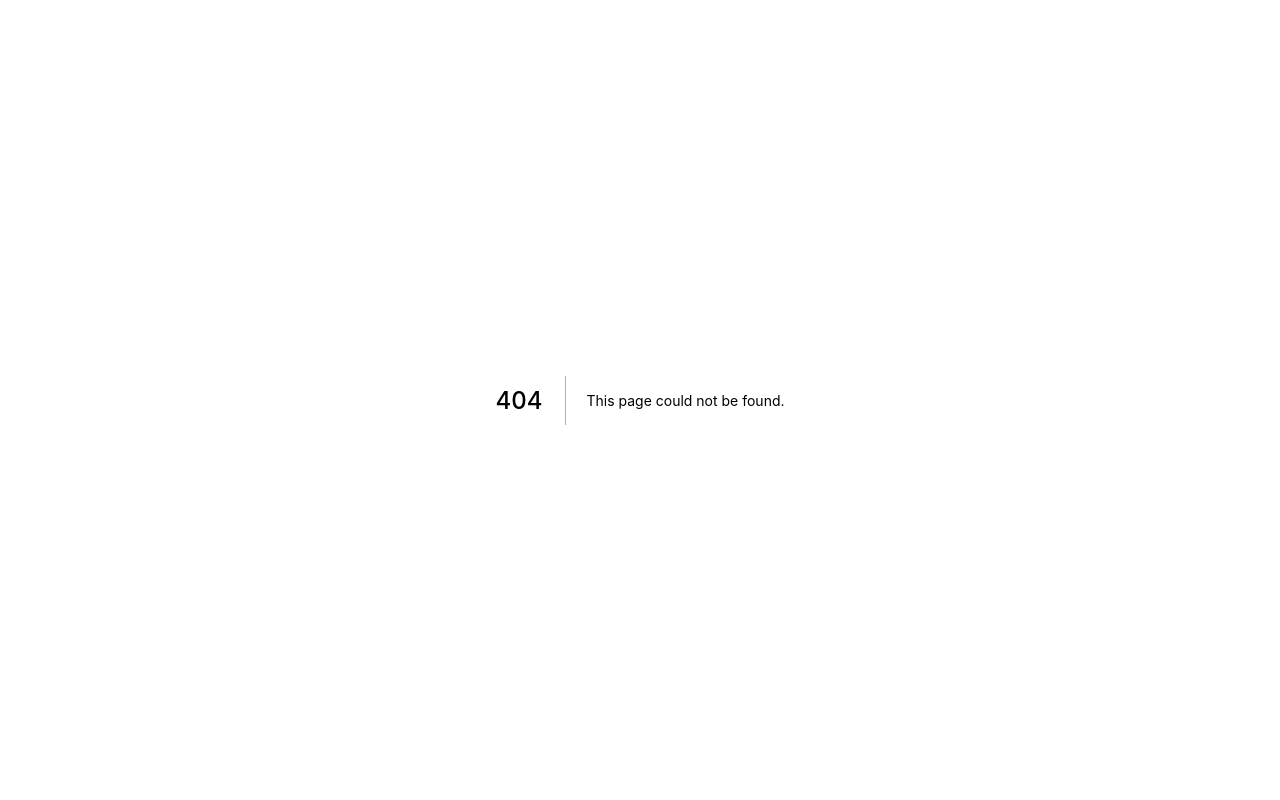
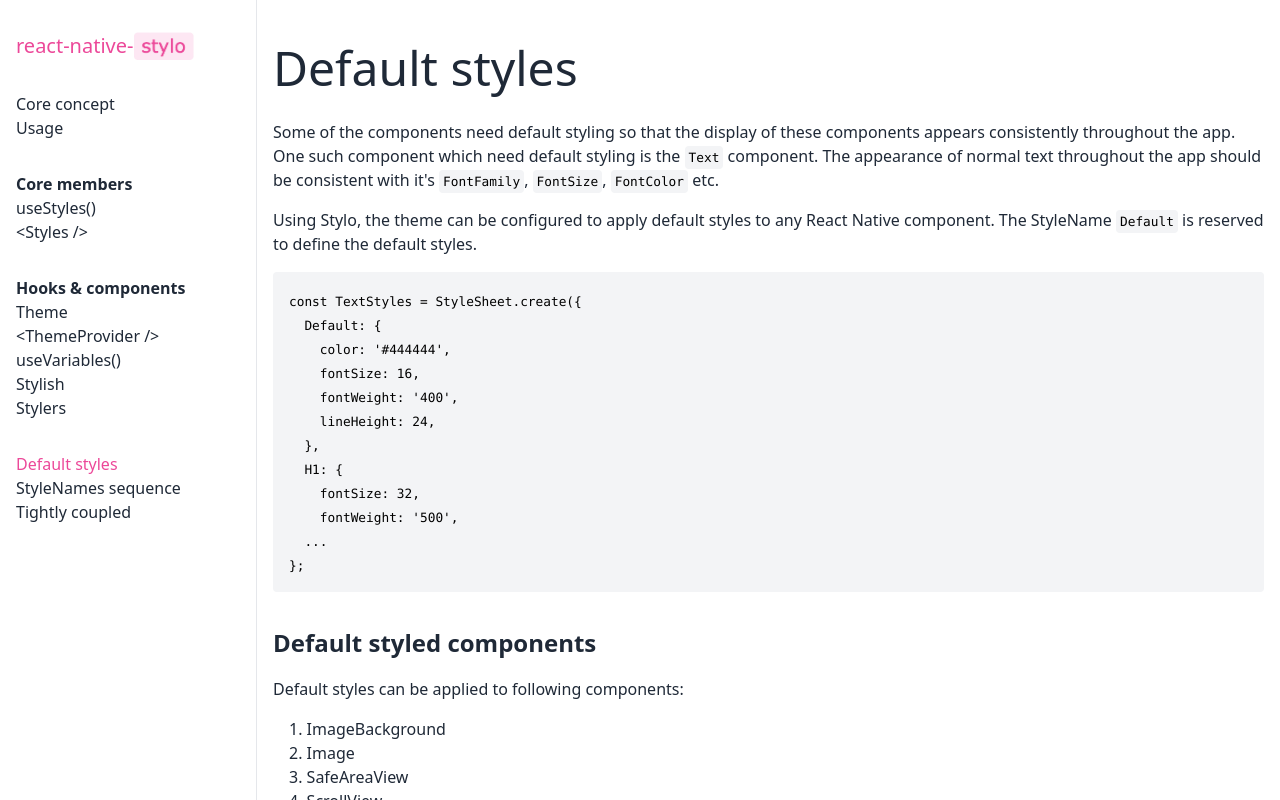
Before and after one commit to vivekmunde/react-native-stylo-documentation, a Next.js app: page /default-styles in a window 1280 px wide. Before the commit this address had no page. Shown: the top 800 px of the page. Built offline with nearby package versions, Linux system fonts and the light colour scheme.

Commit message:
default styles, style names sequence

```diff
--- a/components/layout.tsx
+++ b/components/layout.tsx
@@ -112,6 +112,12 @@ const Layout: React.FC<{ children: React.ReactNode }> = ({ children }) => {
               </li>
               <li>
                 <ul className="mb-8">
+                  <NavLink href="/default-styles">
+                    Default styles
+                  </NavLink>
+                  <NavLink href="/style-names-sequence">
+                    StyleNames sequence
+                  </NavLink>
                   <NavLink href="/tight-coupling">
                     Tightly coupled
                   </NavLink>
--- /dev/null
+++ b/pages/default-styles.tsx
@@ -0,0 +1,63 @@
+import Head from 'next/head';
+import React from 'react';
+
+import ArticleHeading from '../components/article-heading';
+import CodeSnippet from '../components/code-snippet';
+import InlineCode from '../components/inline-code';
+import Layout from '../components/layout';
+import Paragraph from '../components/paragraph';
+import SectionHeading from '../components/section-heading';
+
+const defaultStyledComponents = ['ImageBackground', 'Image', 'SafeAreaView', 'ScrollView', 'TextInput', 'Text', 'Pressable', 'TouchableHighlight', 'TouchableOpacity', 'View'];
+
+const DefaultStyles: React.FC = () => (
+  <Layout>
+    <Head>
+      <title>Default styles | React Native Stylo</title>
+    </Head>
+    <article>
+      <ArticleHeading>Default styles</ArticleHeading>
+      <Paragraph>
+        Some of the components need default styling so that the display of these components appears consistently throughout the app.
+        One such component which need default styling is the <InlineCode>Text</InlineCode> component.
+        The appearance of normal text throughout the app should be consistent with {`it's`} <InlineCode>FontFamily</InlineCode>, <InlineCode>FontSize</InlineCode>, <InlineCode>FontColor</InlineCode> etc.
+      </Paragraph>
+      <Paragraph>
+        Using Stylo, the theme can be configured to apply default styles to any React Native component.
+        The StyleName <InlineCode>Default</InlineCode> is reserved to define the default styles.
+      </Paragraph>
+      <CodeSnippet>
+        {`const TextStyles = StyleSheet.create({
+  Default: {
+    color: '#444444',
+    fontSize: 16,
+    fontWeight: '400',
+    lineHeight: 24,
+  },
+  H1: {
+    fontSize: 32,
+    fontWeight: '500',
+  ...
+};`}
+      </CodeSnippet>
+
+      <section className="no-vertical-margin-collapse">
+        <SectionHeading id="default-styled-components" level={4}>
+          Default styled components
+        </SectionHeading>
+        <Paragraph>
+          Default styles can be applied to following components:
+        </Paragraph>
+        <ul className="m-4">
+          {defaultStyledComponents.map((it, index) => (
+            <li key={it}>
+              {index + 1}. {it}
+            </li>
+          ))}
+        </ul>
+      </section>
+    </article>
+  </Layout>
+);
+
+export default DefaultStyles;
--- /dev/null
+++ b/pages/style-names-sequence.tsx
@@ -0,0 +1,61 @@
+import Head from 'next/head';
+import Link from 'next/link';
+import React from 'react';
+
+import ArticleHeading from '../components/article-heading';
+import CodeSnippet from '../components/code-snippet';
+import InlineCode from '../components/inline-code';
+import Layout from '../components/layout';
+import Paragraph from '../components/paragraph';
+import SectionHeading from '../components/section-heading';
+
+const defaultStyledComponents = ['ImageBackground', 'Image', 'SafeAreaView', 'ScrollView', 'TextInput', 'Text', 'Pressable', 'TouchableHighlight', 'TouchableOpacity', 'View'];
+
+const StyleNamesSequence: React.FC = () => (
+  <Layout>
+    <Head>
+      <title>StyleNames sequence | React Native Stylo</title>
+    </Head>
+    <article>
+      <ArticleHeading>StyleNames sequence</ArticleHeading>
+      <Paragraph>
+        The sequence of the <InlineCode>StyleNames</InlineCode> applied to the <Link href="/stylish">Stylish</Link> components &amp; <Link href="/stylers">Styler</Link> hooks does matter.
+        Similar to the React {`Native's`} <InlineCode>StyleSheet.create()</InlineCode> API, the later styles of styleNames override the styles of previous styleNames.
+      </Paragraph>
+      <Paragraph>
+        As shown below, the syle applied by <InlineCode>{`'Padding.Left.Large'`}</InlineCode> will override the left padding applied by the <InlineCode>Padding</InlineCode> to the View component.
+      </Paragraph>
+      <CodeSnippet>
+        {`import { View } from 'react-native-stylo';
+import { TViewStyle } from '../themes/types';
+
+const ComponentA = () => (
+  <View<TViewStyle> styleNames={['Padding', 'Padding.Left.Large', 'Border.Radius', 'BackgroundColor.Primary']}>
+    {...}
+  </View>
+);`}
+      </CodeSnippet>
+      <CodeSnippet>
+        {`import { View } from 'react-native';
+import { useViewStyles } from 'react-native-stylo';
+import { TViewStyle } from '../themes/types';
+
+const ComponentA = () => {
+  const styles = useRef(
+    StyleSheet.create({
+      viewStyle: useViewStyles<TViewStyle>(['Padding', 'Padding.Left.Large', 'Border.Radius', 'BackgroundColor.Primary']),
+    })
+  ).current;
+
+  return (
+    <View<TViewStyle> style={styles.viewStyle}>
+      {...}
+    </View>
+  );
+};`}
+      </CodeSnippet>
+    </article>
+  </Layout>
+);
+
+export default StyleNamesSequence;
--- a/pages/stylers.tsx
+++ b/pages/stylers.tsx
@@ -12,7 +12,7 @@ import Paragraph from '../components/paragraph';
 import RequiredTag from '../components/required-tag';
 import SectionHeading from '../components/section-heading';
 
-const CoreConcept: React.FC = () => (
+const Stylers: React.FC = () => (
   <Layout>
     <Head>
       <title>Stylers | React Native Stylo</title>
@@ -412,4 +412,4 @@ const ComponentA = () => {
   </Layout>
 );
 
-export default CoreConcept;
+export default Stylers;
--- a/pages/styles.tsx
+++ b/pages/styles.tsx
@@ -12,7 +12,7 @@ import Paragraph from '../components/paragraph';
 import RequiredTag from '../components/required-tag';
 import SectionHeading from '../components/section-heading';
 
-const CoreConcept: React.FC = () => (
+const Styles: React.FC = () => (
   <Layout>
     <Head>
       <title>{`<Styles />`} | React Native Stylo</title>
@@ -127,4 +127,4 @@ export default Title;`}
   </Layout>
 );
 
-export default CoreConcept;
+export default Styles;
--- a/pages/stylish.tsx
+++ b/pages/stylish.tsx
@@ -12,7 +12,7 @@ import OptionalTag from '../components/optional-tag';
 import Paragraph from '../components/paragraph';
 import SectionHeading from '../components/section-heading';
 
-const CoreConcept: React.FC = () => (
+const Stylish: React.FC = () => (
   <Layout>
     <Head>
       <title>Stylish | React Native Stylo</title>
@@ -386,4 +386,4 @@ const ComponentA = () => {
   </Layout>
 );
 
-export default CoreConcept;
+export default Stylish;
--- a/pages/theme-provider.tsx
+++ b/pages/theme-provider.tsx
@@ -11,7 +11,7 @@ import Paragraph from '../components/paragraph';
 import RequiredTag from '../components/required-tag';
 import SectionHeading from '../components/section-heading';
 
-const CoreConcept: React.FC = () => (
+const ThemeProvider: React.FC = () => (
   <Layout>
     <Head>
       <title>{`<ThemeProvider />`} | React Native Stylo</title>
@@ -65,4 +65,4 @@ const App = () => (
   </Layout>
 );
 
-export default CoreConcept;
+export default ThemeProvider;
--- a/pages/theme.tsx
+++ b/pages/theme.tsx
@@ -79,7 +79,7 @@ const TextInputStyles = StyleSheet.create({
         </SectionHeading>
         <Paragraph>
           <InlineCode>Default</InlineCode> is a reserved StyleName.
-          {`It's`} used for the core React Native components like Text, View, TextInput, Image etc.
+          {` It's`} used for the core React Native components like Text, View, TextInput, Image etc.
           Stylo applies the styles defined under <InlineCode>Default</InlineCode> StyleName as a default style to the components.
         </Paragraph>
         <Paragraph>
--- a/pages/tight-coupling.tsx
+++ b/pages/tight-coupling.tsx
@@ -8,7 +8,7 @@ import Layout from '../components/layout';
 import Paragraph from '../components/paragraph';
 import SectionHeading from '../components/section-heading';
 
-const CoreConcept: React.FC = () => (
+const TightCoupling: React.FC = () => (
   <Layout>
     <Head>
       <title>Tightly coupled | React Native Stylo</title>
@@ -123,4 +123,4 @@ export default useTextStyles;`}
   </Layout>
 );
 
-export default CoreConcept;
+export default TightCoupling;
--- a/pages/usage.tsx
+++ b/pages/usage.tsx
@@ -44,7 +44,7 @@ const sections = {
   },
 };
 
-const CoreConcept: React.FC = () => (
+const Usage: React.FC = () => (
   <Layout>
     <Head>
       <title>Usage | React Native Stylo</title>
@@ -376,4 +376,4 @@ const ComponentA = () => {
   </Layout>
 );
 
-export default CoreConcept;
+export default Usage;
--- a/pages/use-styles.tsx
+++ b/pages/use-styles.tsx
@@ -12,7 +12,7 @@ import Paragraph from '../components/paragraph';
 import RequiredTag from '../components/required-tag';
 import SectionHeading from '../components/section-heading';
 
-const CoreConcept: React.FC = () => (
+const UseStyles: React.FC = () => (
   <Layout>
     <Head>
       <title>useStyles() | React Native Stylo</title>
@@ -202,4 +202,4 @@ const ComponentA:React.FC = () => {
   </Layout>
 );
 
-export default CoreConcept;
+export default UseStyles;
--- a/pages/use-variables.tsx
+++ b/pages/use-variables.tsx
@@ -10,7 +10,7 @@ import Layout from '../components/layout';
 import Paragraph from '../components/paragraph';
 import SectionHeading from '../components/section-heading';
 
-const CoreConcept: React.FC = () => (
+const UseVariables: React.FC = () => (
   <Layout>
     <Head>
       <title>useVariables() | React Native Stylo</title>
@@ -96,4 +96,4 @@ export default CardTitle;`}
   </Layout>
 );
 
-export default CoreConcept;
+export default UseVariables;
```
